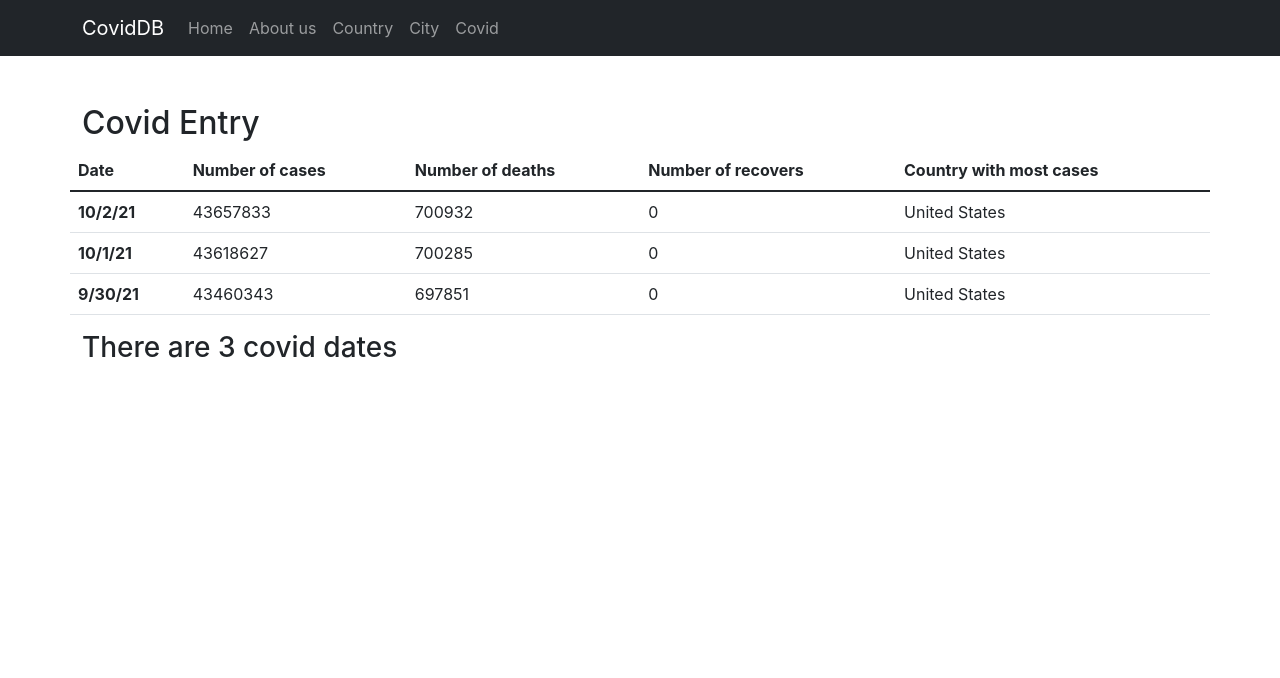
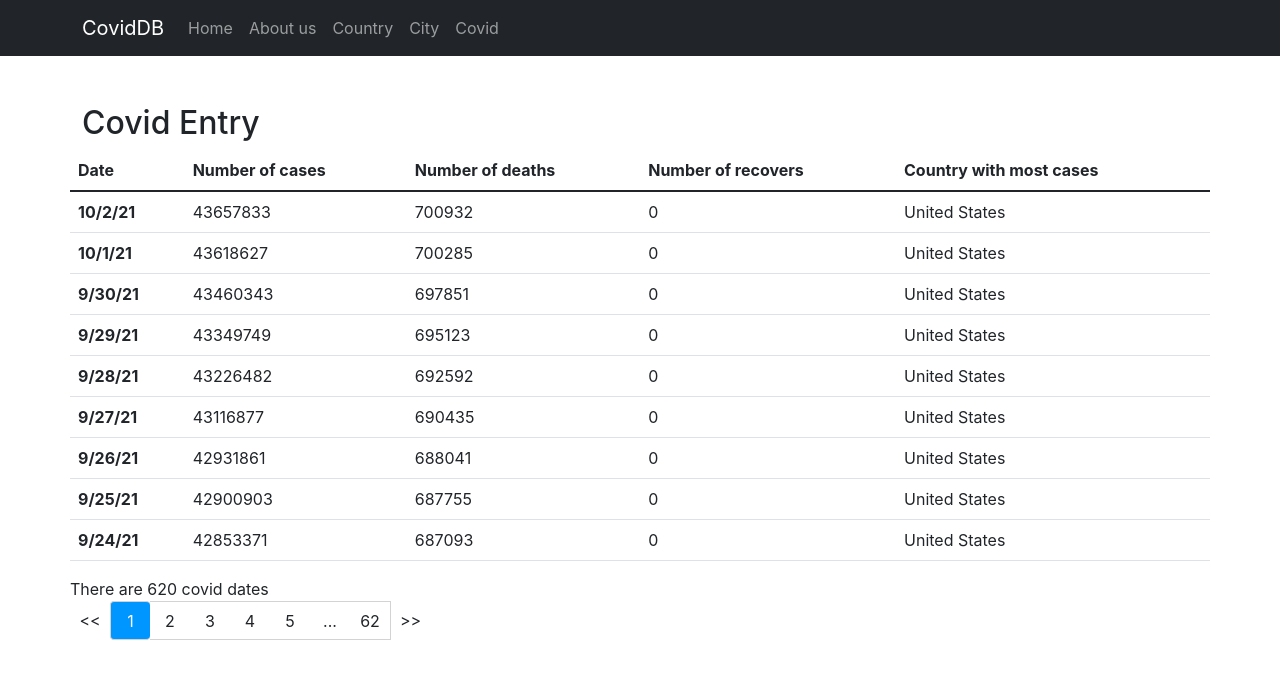
Before and after one commit to junnaruse99/crown19db, a React (Create React App) app in the folder react/: page /covid in a window 1280 px wide. Shown: the top 678 px of the page. Built offline with nearby package versions, Linux system fonts and the light colour scheme.

Commit message:
[ADD] Pagination to covid, country, cities

```diff
--- a/react/src/components/city/cities.tsx
+++ b/react/src/components/city/cities.tsx
@@ -1,8 +1,16 @@
-import React from 'react';
+import React, { useState } from 'react';
 import City from './city';
+import ReactPaginate from 'react-paginate';
 
 const Cities = () => {
     const {cities} = require('../../city.json');
+
+    const [currentCities, setCurrentCities] = useState(cities.slice(0, 9));
+
+    const handlePageClick = (data) => {
+        setCurrentCities(cities.slice(data.selected*9, data.selected*9+9))
+    }
+
     return (
         <div className='container'>
             <div className="row">
@@ -20,7 +28,7 @@ const Cities = () => {
                         </tr>
                     </thead>
                     <tbody>
-                        {cities.map( city => (
+                        {currentCities.map( city => (
                             <City
                             key={city.id}
                             city={city}
@@ -30,7 +38,21 @@ const Cities = () => {
                 </table>
             </div>
             <div className="row">
-                <h3>{"There are " + cities.length + " cities"}</h3>
+                {"There are " + cities.length + " cities"}
+            </div>
+            {/* Pagination css is in index.css */}
+            <div className="row d-flex justify-content-center">
+                <ReactPaginate
+                    previousLabel={'<<'}
+                    nextLabel={'>>'}
+                    breakLabel={'...'}
+                    pageCount={cities.length/10}
+                    marginPagesDisplayed={1}
+                    pageRangeDisplayed={4}
+                    onPageChange={handlePageClick}
+                    containerClassName={'pagination'}
+                    activeClassName={'pagination-active'}
+                />
             </div>
         </div>
     )
--- a/react/src/components/country/countries.tsx
+++ b/react/src/components/country/countries.tsx
@@ -1,12 +1,14 @@
-import React from 'react';
+import React, { useState } from 'react';
 import Country from './country';
 import ReactPaginate from 'react-paginate';
 
 const Countries = () => {
     const {countries} = require('../../country.json');
 
+    const [currentCountries, setCurrentCountries] = useState(countries.slice(0, 9));
+
     const handlePageClick = (data) => {
-        console.log('click' + data)
+        setCurrentCountries(countries.slice(data.selected*9, data.selected*9+9))
     }
 
     return (
@@ -27,7 +29,7 @@ const Countries = () => {
                         </tr>
                     </thead>
                     <tbody>
-                        {countries.map( country => (
+                        {currentCountries.map( country => (
                             <Country
                             key={country.id}
                             country={country}
@@ -37,14 +39,15 @@ const Countries = () => {
                 </table>
             </div>
             <div className="row">
-                <h3>{"There are " + countries.length + " countries"}</h3>
+                {"There are " + countries.length + " countries"}
             </div>
+            {/* Pagination css is in index.css */}
             <div className="row d-flex justify-content-center">
                 <ReactPaginate
                     previousLabel={'<<'}
                     nextLabel={'>>'}
                     breakLabel={'...'}
-                    pageCount={20}
+                    pageCount={countries.length/10}
                     marginPagesDisplayed={1}
                     pageRangeDisplayed={4}
                     onPageChange={handlePageClick}
--- a/react/src/components/covid/covidcases.tsx
+++ b/react/src/components/covid/covidcases.tsx
@@ -1,8 +1,16 @@
-import React from 'react';
+import React, { useState } from 'react';
 import Covid from './covid';
+import ReactPaginate from 'react-paginate';
 
 const CovidCases = () => {
     const covidcases = require('../../covid.json');
+
+    const [currentCovidCases, setCurrentCovidCases] = useState(covidcases.slice(0, 9));
+
+    const handlePageClick = (data) => {
+        setCurrentCovidCases(covidcases.slice(data.selected*9, data.selected*9+9))
+    }
+
     return (
         <div className='container'>
             <div className="row">
@@ -18,7 +26,7 @@ const CovidCases = () => {
                         </tr>
                     </thead>
                     <tbody>
-                        {covidcases.slice(0, 3).map( covid => (
+                        {currentCovidCases.map( covid => (
                             <Covid
                             key={covid.Date}
                             covid={covid}
@@ -28,9 +36,22 @@ const CovidCases = () => {
                 </table>
             </div>
             <div className="row">
-                <h3>{"There are " + covidcases.slice(0, 3).length + " covid dates"}</h3>
+                {"There are " + covidcases.length + " covid dates"}
             </div>
-
+            {/* Pagination css is in index.css */}
+            <div className="row d-flex justify-content-center">
+                <ReactPaginate
+                    previousLabel={'<<'}
+                    nextLabel={'>>'}
+                    breakLabel={'...'}
+                    pageCount={covidcases.length/10}
+                    marginPagesDisplayed={1}
+                    pageRangeDisplayed={4}
+                    onPageChange={handlePageClick}
+                    containerClassName={'pagination'}
+                    activeClassName={'pagination-active'}
+                />
+            </div>
         </div>
     )
 }
--- a/react/src/index.css
+++ b/react/src/index.css
@@ -21,7 +21,7 @@ a {
   color: inherit;
 }
 
-/* PAGINATION */
+/* START OF PAGINATION */
 .pagination-active {
   border-radius: 10%;
   background-color: #0096ff;
@@ -30,7 +30,7 @@ a {
 
 .pagination li {
   padding: .4em;
-  font-size:1.25em;
+  font-size:1em;
   height: auto;
   width: 5vh;
   text-align: center;
@@ -38,10 +38,14 @@ a {
   border-bottom:1px solid #D3D3D3;
 }
 
-.pagination li:nth-child(2) {
+.pagination li:first-child, .pagination li:last-child {
+  border:None;
+}
+
+
+.pagination li:nth-child(2), .pagination li:nth-last-child(1){
   border-left:1px solid #D3D3D3;
 }
 
-.pagination li:nth-child(19) {
-  border-right:1px solid #D3D3D3;
-}
+
+/* END OF PAGINATION */
```
